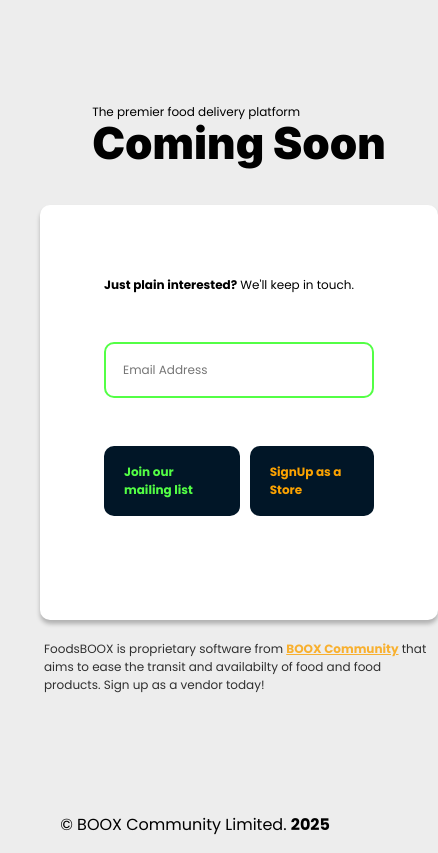
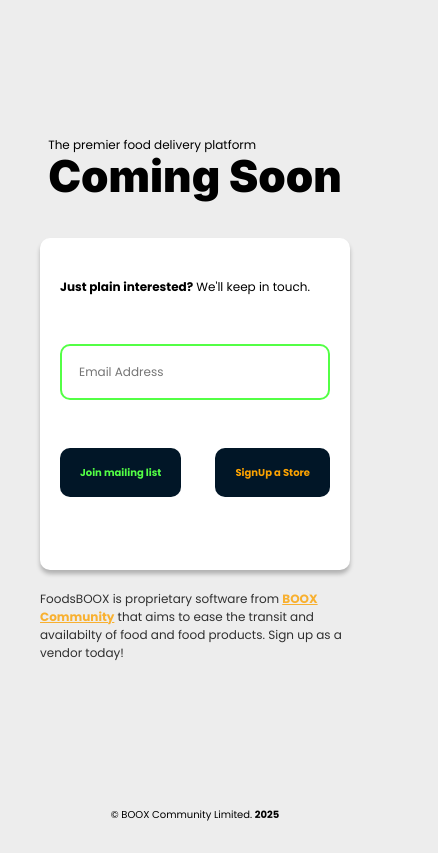
Before and after one commit to georgeAkonjom/FoodsBOOX_coming_soon_page, a React (Vite) app in the folder front_end/: page / in a window 390 px wide. Shown: the whole page, 438 px wide, since content can reach past the window. Built offline with nearby package versions, Linux system fonts and the light colour scheme.

Commit message:
fixed overflow on form object. Responsivity

```diff
--- a/front_end/src/App.css
+++ b/front_end/src/App.css
@@ -83,6 +83,9 @@ form {
 }
 
 @media (max-width: 60rem) {
+  body{
+    font-size: 1rem;
+  }
   #hero_img {
     display: none;
   }
@@ -108,9 +111,10 @@ form {
   #copy {
     max-width: 100vw;
   }
-  /* #form { */
-  /*   padding-top: 4rem; */
-  /*   padding-bottom: 4rem; */
-  /*   padding-left: 2rem; */
-  /*   padding-right: 2rem; */
+  #form {
+    padding-top: 4rem;
+    padding-bottom: 4rem;
+    padding-left: 2rem;
+    padding-right: 2rem;
+  }
 }
--- a/front_end/src/App.jsx
+++ b/front_end/src/App.jsx
@@ -62,8 +62,8 @@ function App() {
               />
               <br />
               <div class="button_contain">
-              <button type="submit" class="btn mail">Join our mailing list</button>
-              <a href="https://docs.google.com/forms/d/e/1FAIpQLSd4fxHx4SpZXRK2mT2Ucwtax83QPATf-tZIKRYY0niMdFpD4g/viewform" class="btn vendor">SignUp as a Store</a>
+              <button type="submit" class="btn mail">Join mailing list</button>
+              <a href="https://docs.google.com/forms/d/e/1FAIpQLSd4fxHx4SpZXRK2mT2Ucwtax83QPATf-tZIKRYY0niMdFpD4g/viewform" class="btn vendor">SignUp a Store</a>
               </div>
               <br/>
               {/* <p class="error"> */}
--- a/front_end/src/index.css
+++ b/front_end/src/index.css
@@ -58,3 +58,9 @@ a:active{
   cursor: pointer;
   box-shadow: 0 0 0 2px #53FF45;
 }
+
+@media (max-width: 60rem) {
+  .btn{
+    font-size: 1rem;
+  }
+}
```
